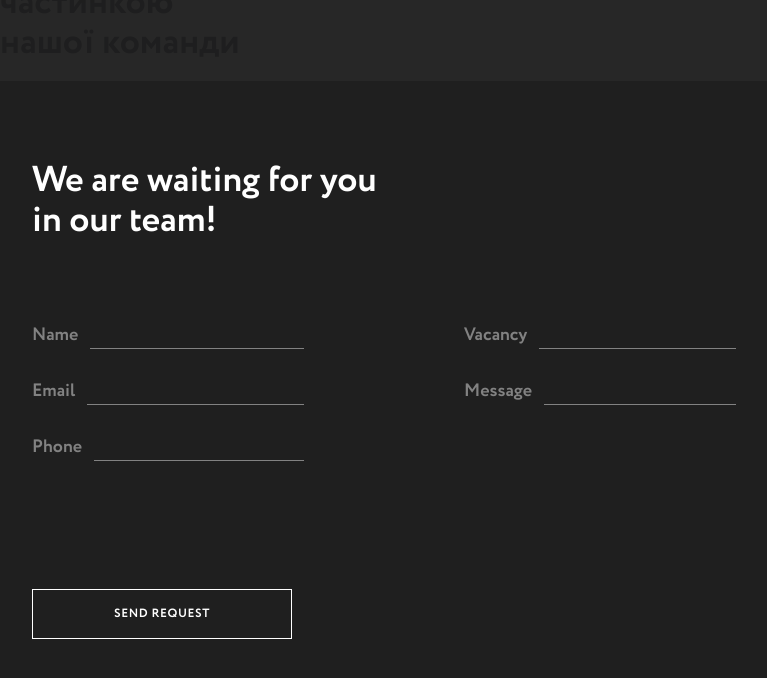
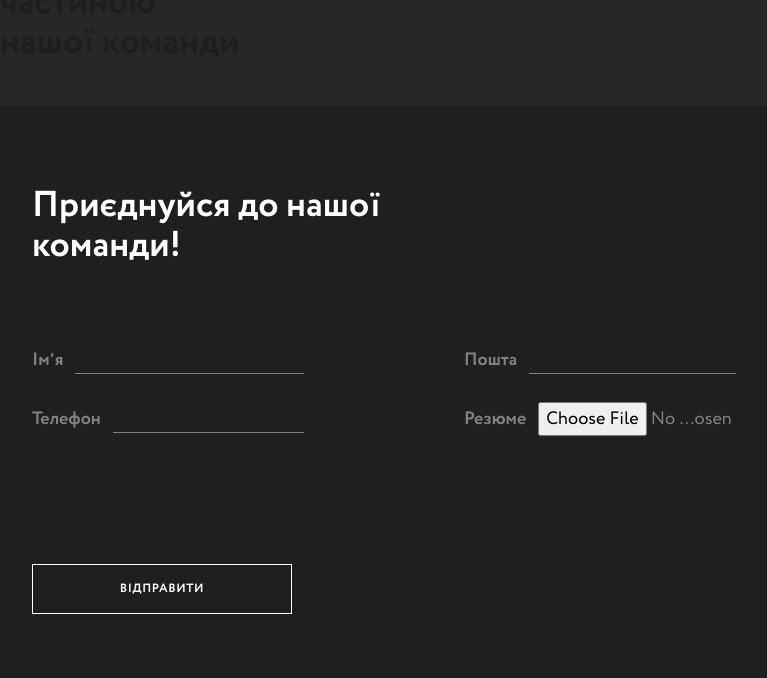
Before and after one commit to nikolaynizruhin/asty, a Next.js app: page / in a window 1280 px wide. Both pictures are taken after a click on the button "ДАВАЙТЕ ЗНАЙОМИТИСЬ". Shown: the part 5096-5774 px from the top of the page, without its empty margins (208-975 px from the left). Built offline with nearby package versions, Linux system fonts and the light colour scheme.

Commit message:
Update career

```diff
--- a/src/app/components/career-modal.tsx
+++ b/src/app/components/career-modal.tsx
@@ -10,17 +10,16 @@ export default function ThankModal({ open, setOpen }: { open: boolean; setOpen:
     <Modal open={open} setOpen={setOpen}>
       <form>
         <Dialog.Title as="h3" className="text-3xl md:text-4xl font-bold text-white md:max-w-[350px] mb-9 xl:mb-20">
-          We are waiting for you in our team!
+          Приєднуйся до нашої команди!
         </Dialog.Title>
         <div className="grid grid-cols-1 md:grid-cols-2 gap-y-7 gap-x-10 xl:gap-x-40 md:mr-6 xl:mr-24">
-          <Input name="name" label="Name" />
-          <Input name="vacancy" label="Vacancy" />
-          <Input name="email" label="Email" />
-          <Input name="message" label="Message" />
-          <Input name="phone" label="Phone" />
+          <Input name="name" label="Імʼя" />
+          <Input name="email" label="Пошта" />
+          <Input name="phone" label="Телефон" />
+          <Input name="resume" label="Резюме" type="file" />
         </div>
         <Button className="mt-11 md:mt-20 xl:mt-32" isDark onClick={() => setOpen(false)}>
-          SEND REQUEST
+          ВІДПРАВИТИ
         </Button>
       </form>
     </Modal>
--- a/src/app/components/career.tsx
+++ b/src/app/components/career.tsx
@@ -13,7 +13,7 @@ export default function Career() {
       <Title text="КАР’ЄРА" className="-mb-[8vw] 2xl:-mb-[10vw] mx-[9vw] hidden md:flex" />
       <div className="mx-auto max-w-lg xl:max-w-4xl px-4">
         <h2 className="mt-2 text-2xl font-bold text-gray-900 md:text-4xl max-w-[250px]">
-          Стати частинкою нашої команди
+          Стати частиною нашої команди
         </h2>
         <div className="mt-7 md:mt-10 grid grid-cols-1 gap-3 xl:gap-8 text-sm xl:text-base font-light text-[#666] xl:grid-cols-2">
           <p>
--- a/src/components/input.tsx
+++ b/src/components/input.tsx
@@ -1,4 +1,4 @@
-export default function Input({ name, label }: { name: string, label: string }) {
+export default function Input({ name, label, type = 'text' }: { name: string, label: string, type?: string }) {
   return (
     <div className="flex items-center group">
       <label htmlFor={name} className="font-bold text-sm xl:text-lg text-[#828282] mr-3 group-focus-within:text-white">
@@ -6,13 +6,13 @@ export default function Input({ name, label }: { name: string, label: string })
       </label>
       <div className="relative flex-1">
         <input
-          type="text"
+          type={type}
           name={name}
           id={name}
           className="peer block w-full border-0 text-[#828282] bg-inherit focus:ring-0 py-0 text-sm xl:text-lg"
         />
         <div
-          className="absolute inset-x-0 bottom-0 border-t border-[#828282] peer-focus:border-t-2 peer-focus:border-white"
+          className={`absolute inset-x-0 bottom-0 border-t border-[#828282] peer-focus:border-t-2 peer-focus:border-white ${type === 'file' ? 'hidden' : ''}`}
           aria-hidden="true"
         />
       </div>
```
